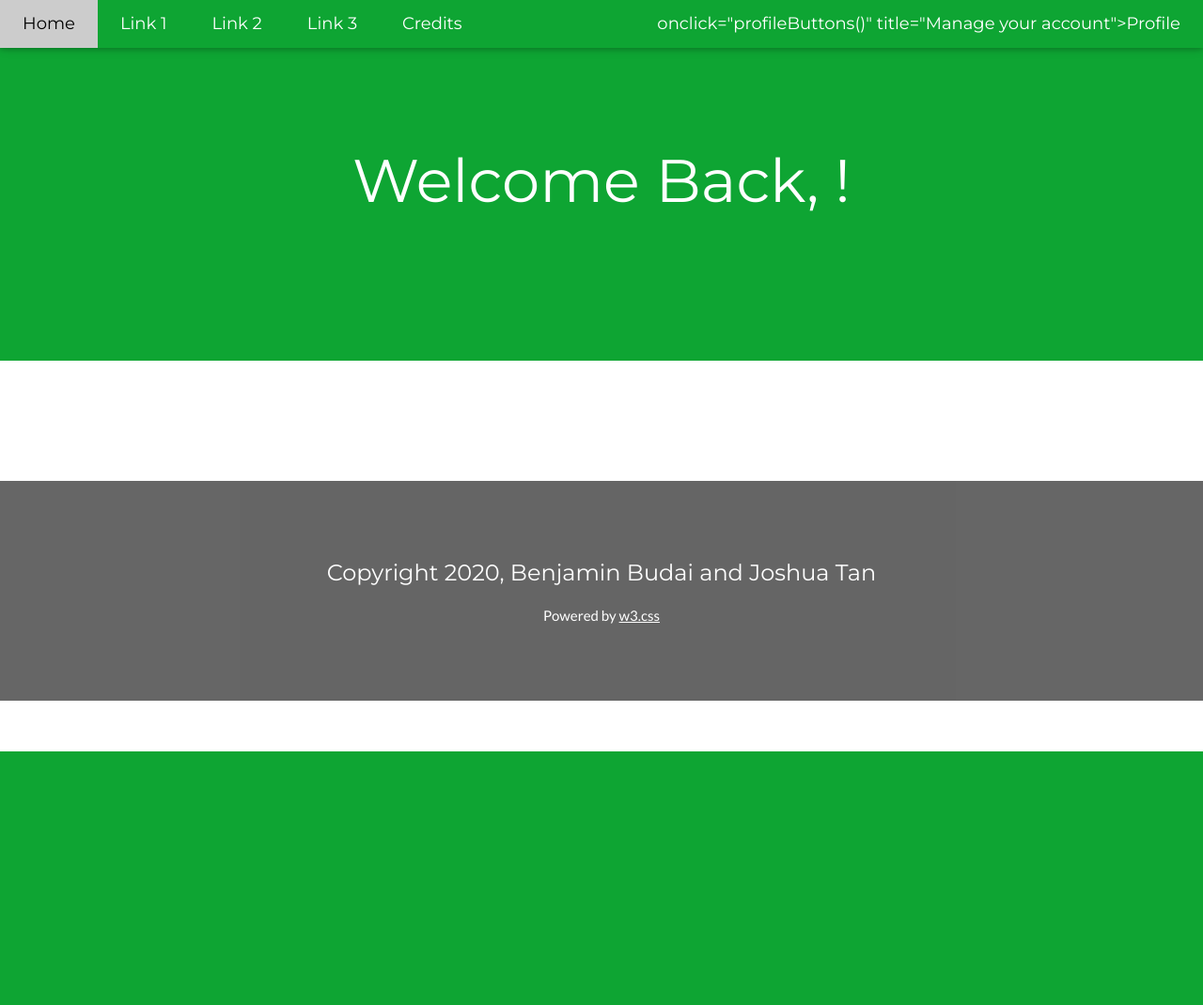
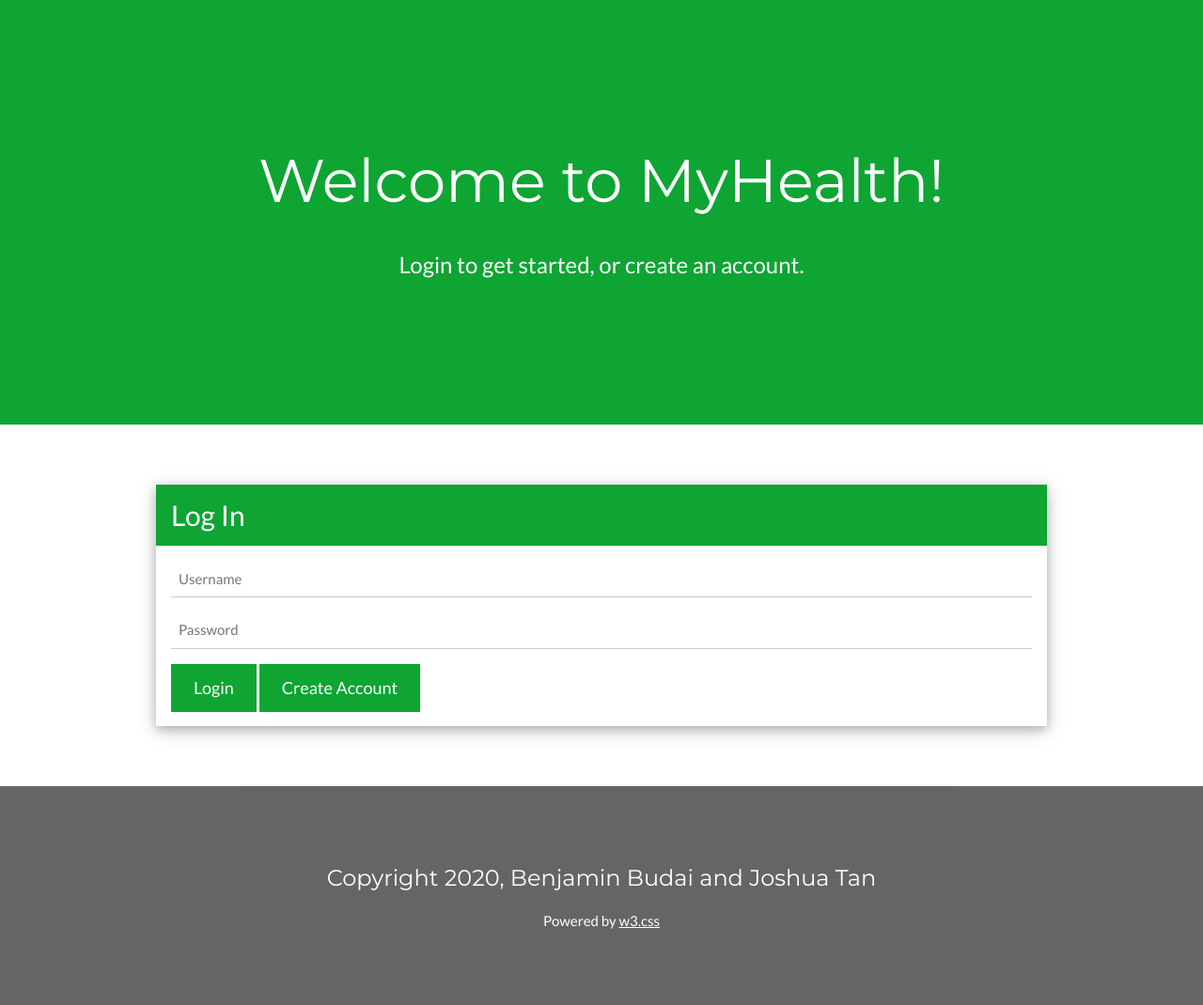
Before and after one commit to bmbudai/MyHealth3, a PHP site: page / in a window 1280 px wide. Shown: the whole page at 94% size. Before the commit the page ends 800 px from the top, so only its background shows below. Run offline with PHP 8.4, Linux system fonts and the light colour scheme.

Commit message:
changed some file names so that login page is default

```diff
--- a/index.html
+++ b/index.html
@@ -1,6 +1,23 @@
+<?php
+  session_start();
+  if ($_SESSION['nouser']==TRUE) {
+    $authFailModalShow = "display:block";
+    $authFailReason = "There is no user with that username";
+    $_SESSION['nouser']=FALSE;
+  }
+  else if ($_SESSION['badpassword']==TRUE){
+    $authFailModalShow = "display:block";
+    $authFailReason = "Your password is incorrect";
+    $_SESSION['badpassword']=FALSE;
+  }
+  else {
+    $authFailModalShow = "display:none";
+  }
+?>
+
 <!DOCTYPE html>
 <html lang="en">
-<title>Dashboard - MyHealth</title>
+<title>Login - MyHealth</title>
 <meta charset="UTF-8">
 <meta name="viewport" content="width=device-width, initial-scale=1">
 <link rel="stylesheet" href="https://www.w3schools.com/w3css/4/w3.css">
@@ -15,88 +32,64 @@
 </style>
 <body>
 
-<?php
-  session_start();
-  if (!isset($_SESSION['loggedin'])) {
-    header('Location: login.html');
-    $hideNotLoggedIn = "style='display:none;'";
-    exit;
-  }
-  else {
-    $username = $_SESSION["name"];
-  }
-?>
 
-<!-- Navbar -->
-<div class="w3-top">
-  <div class="w3-bar color1 w3-card w3-left-align w3-large">
-    <a class="w3-bar-item w3-button w3-hide-medium w3-hide-large w3-right w3-padding-large w3-hover-white w3-large color1" href="javascript:void(0);" onclick="myFunction()" title="Toggle Navigation Menu"><i class="fa fa-bars"></i></a>
-    <a href="index.html" class="w3-bar-item w3-button w3-padding-large w3-white">Home</a>
-    <a href="#" class="w3-bar-item w3-button w3-hide-small w3-padding-large w3-hover-white">Link 1</a>
-    <a href="#" class="w3-bar-item w3-button w3-hide-small w3-padding-large w3-hover-white">Link 2</a>
-    <a href="#" class="w3-bar-item w3-button w3-hide-small w3-padding-large w3-hover-white">Link 3</a>
-    <a href="credits.html" class="w3-bar-item w3-button w3-hide-small w3-padding-large w3-hover-white">Credits</a>
-    <button id="profile-button" class="w3-bar-item w3-button w3-padding-large w3-right" <?php echo $hideNotLoggedIn;?> onclick="profileButtons()" title="Manage your account">Profile</button>
-  </div>
 
-  <div id="profileMenu" class="w3-right w3-quarter w3-bar-block w3-white w3-hide w3-large">
-    <a href="logout.php" class="w3-bar-item w3-button w3-padding-large">Sign Out</a>
-    <a href="profile.html" class="w3-bar-item w3-button w3-padding-large">Account Info</a>
-  </div>
+<!-- Header -->
+<header class="w3-container color1 w3-center" style="padding:128px 16px">
+  <h1 class="w3-margin w3-jumbo">Welcome to MyHealth!</h1>
+  <p class="w3-xlarge">Login to get started, or create an account.</p>
+</header>
 
-  <!-- Navbar on small screens -->
-  <div id="navDemo" class="w3-bar-block w3-white w3-hide w3-hide-large w3-hide-medium w3-large">
-    <a href="index.html" class="w3-bar-item w3-button w3-padding-large">Link 1</a>
-    <a href="#" class="w3-bar-item w3-button w3-padding-large">Link 2</a>
-    <a href="#" class="w3-bar-item w3-button w3-padding-large">Link 3</a>
-    <a href="credits.html" class="w3-bar-item w3-button w3-padding-large">Credits</a>
+<!--Modal for if auth failed-->
+<div id="authFailModal" class="w3-modal" style="<?php echo $authFailModalShow;?>">
+  <div class="w3-modal-content w3-animate-zoom w3-card-4">
+    <header class="w3-container color1">
+      <span onclick="document.getElementById('authFailModal').style.display='none'"
+      class="w3-button w3-display-topright">&times;</span>
+      <h2>Authentication Failed</h2>
+    </header>
+    <div class="w3-container">
+      <p class="w3-xlarge"><?php echo $authFailReason;?></p>
+    </div>
+    <footer class="w3-container color1">
+      <p></p>
+    </footer>
   </div>
 </div>
 
-<!-- Header -->
-<header class="w3-container color1 w3-center" style="padding:128px 16px">
-  <h1 class="w3-margin w3-jumbo">Welcome Back, <?php echo $username;?>!</h1>
-</header>
 
 <!-- First Grid -->
 <div class="w3-row-padding w3-padding-64 w3-container">
   <div class="w3-content">
-    <!-- <div class="w3-twothird">
-      <h1>Lorem Ipsum</h1>
-      <h5 class="w3-padding-32">Lorem ipsum dolor sit amet, consectetur adipiscing elit, sed do eiusmod tempor incididunt ut labore et dolore magna aliqua. Ut enim ad minim veniam, quis nostrud exercitation ullamco laboris nisi ut aliquip ex ea commodo consequat.</h5>
+      <div class="w3-container">
+        <div class="w3-card-4">
+          <div class="w3-container color1">
+            <h2>Log In</h2>
+          </div>
 
-      <p class="w3-text-grey">Lorem ipsum dolor sit amet, consectetur adipiscing elit, sed do eiusmod tempor incididunt ut labore et dolore magna aliqua. Ut enim ad minim veniam, quis nostrud exercitation ullamco laboris nisi ut aliquip ex ea commodo consequat. Excepteur sint
-        occaecat cupidatat non proident, sunt in culpa qui officia deserunt mollit anim id est laborum consectetur adipiscing elit, sed do eiusmod tempor incididunt ut labore et dolore magna aliqua. Ut enim ad minim veniam, quis nostrud exercitation ullamco
-        laboris nisi ut aliquip ex ea commodo consequat.</p>
-    </div>
+          <form class="w3-container" action="authenticate.php" method="post">
+            <p>
+            <label for="username">
+            </label>
+            <input class="w3-input" type="text" name="username" placeholder="Username" id="username" required>
+            <p>
+            <label for="password">
+            </label>
+            <p>
+            <input class="w3-input" type="password" name="password" placeholder="Password" id="password" required>
+            <input class="w3-button color1 w3-padding-large w3-large w3-margin-top" type="submit" value="Login">
+            <a href="create-account.html" class="w3-button color1 w3-padding-large w3-large w3-margin-top">Create Account</a>
+            <p>
+          </form>
+        </div>
+      </div>
 
-    <div class="w3-third w3-center">
-      <i class="fa fa-anchor w3-padding-64 text-color1"></i>
-    </div> -->
   </div>
 </div>
 
-<!-- Second Grid -->
-<!-- <div class="w3-row-padding w3-light-grey w3-padding-64 w3-container">
-  <div class="w3-content">
-    <div class="w3-third w3-center">
-      <i class="fa fa-coffee w3-padding-64 text-color1 w3-margin-right"></i>
-    </div>
-
-    <div class="w3-twothird">
-      <h1>Lorem Ipsum</h1>
-      <h5 class="w3-padding-32">Lorem ipsum dolor sit amet, consectetur adipiscing elit, sed do eiusmod tempor incididunt ut labore et dolore magna aliqua. Ut enim ad minim veniam, quis nostrud exercitation ullamco laboris nisi ut aliquip ex ea commodo consequat.</h5>
-
-      <p class="w3-text-grey">Lorem ipsum dolor sit amet, consectetur adipiscing elit, sed do eiusmod tempor incididunt ut labore et dolore magna aliqua. Ut enim ad minim veniam, quis nostrud exercitation ullamco laboris nisi ut aliquip ex ea commodo consequat. Excepteur sint
-        occaecat cupidatat non proident, sunt in culpa qui officia deserunt mollit anim id est laborum consectetur adipiscing elit, sed do eiusmod tempor incididunt ut labore et dolore magna aliqua. Ut enim ad minim veniam, quis nostrud exercitation ullamco
-        laboris nisi ut aliquip ex ea commodo consequat.</p>
-    </div>
-  </div>
-</div> -->
-
 <div class="w3-container w3-black w3-center w3-opacity w3-padding-64">
-    <h1 class="w3-margin w3-xlarge">Copyright 2020, Benjamin Budai and Joshua Tan</h1>
-    <p>Powered by <a href="https://www.w3schools.com/w3css/default.asp" target="_blank">w3.css</a></p>
+  <h1 class="w3-margin w3-xlarge">Copyright 2020, Benjamin Budai and Joshua Tan</h1>
+  <p>Powered by <a href="https://www.w3schools.com/w3css/default.asp" target="_blank">w3.css</a></p>
 </div>
 
 <script>
@@ -109,15 +102,6 @@
     x.className = x.className.replace(" w3-show", "");
   }
 }
-
-function profileButtons() {
-  var x = document.getElementById("profileMenu");
-  if (x.className.indexOf("w3-show") == -1) {
-    x.className += " w3-show";
-  } else {
-    x.className = x.className.replace(" w3-show", "");
-  }
-}
 </script>
 
 </body>
```
Also changed, not shown: authenticate.php (+4 -3 lines), login.html (deleted, +0 -106 lines), logout.php (line endings or trailing spaces).
